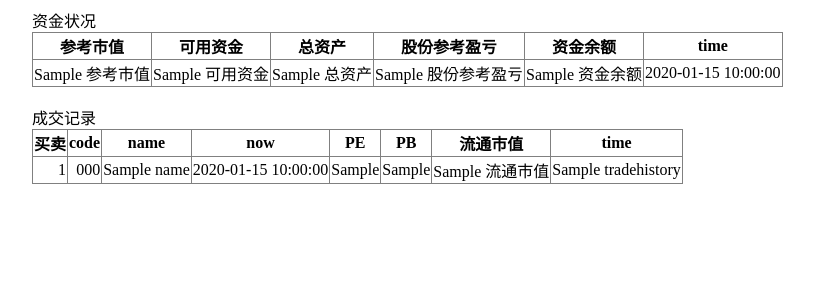
After one commit to a19284/flask_easytrade_leancloud, a Flask app: template templates/info.html in a window 1280 px wide. The commit adds this page. Shown: the top 300 px of the page, without its empty margins (16-830 px from the left). Run offline with Flask 2, Linux system fonts and the light colour scheme; the template is opened without the code that fills it: most values are stand-ins (such as "Sample title", 1, 10 or a date in 2020); some libraries are stand-ins or nearby versions.

Commit message:
leancloud db online

```diff
--- a/app.py
+++ b/app.py
@@ -13,38 +13,42 @@ app = Flask(__name__)
 
 @app.route('/')
 def hello(name=None):
-    b=[{'参考市值': 21642.0,
-      '可用资金': 28494.21,
-      '币种': '0',
-      '总资产': 50136.21,
-      '股份参考盈亏': -90.21,
-      '资金余额': 28494.21,
-      '资金帐号': 'xxx'}]
-    p=[{'买入冻结': 0,
-      '交易市场': '沪A',
-      '卖出冻结': '0',
-      '参考市价': 4.71,
-      '参考市值': 10362.0,
-      '参考成本价': 4.672,
-      '参考盈亏': 82.79,
-      '当前持仓': 2200,
-      '盈亏比例(%)': '0.81%',
-      '股东代码': 'xxx',
-      '股份余额': 2200,
-      '股份可用': 2200,
-      '证券代码': '601398',
-      '证券名称': '工商银行'}]
-    leanDBAccess.savePositionLeanCloud(p)
-    leanDBAccess.saveBalanceLeanCloud(b)
+#    b=[{'参考市值': 21642.0,
+#      '可用资金': 28494.21,
+#      '币种': '0',
+#      '总资产': 50136.21,
+#      '股份参考盈亏': -90.21,
+#      '资金余额': 28494.21,
+#      '资金帐号': 'xxx'}]
+#    p=[{'买入冻结': 0,
+#      '交易市场': '沪A',
+#      '卖出冻结': '0',
+#      '参考市价': 4.71,
+#      '参考市值': 10362.0,
+#      '参考成本价': 4.672,
+#      '参考盈亏': 82.79,
+#      '当前持仓': 2200,
+#      '盈亏比例(%)': '0.81%',
+#      '股东代码': 'xxx',
+#      '股份余额': 2200,
+#      '股份可用': 2200,
+#      '证券代码': '601398',
+#      '证券名称': '工商银行'}]
+#    leanDBAccess.savePositionLeanCloud(p)
+#    leanDBAccess.saveBalanceLeanCloud(b)
+#
+#    t={'PB': 6.36, 'high_2': 37.02, 'bid3_volume': 2700, 'ask4_volume': 5100, 'code': '603991', 'bid5_volume': 500, 'ipo_date_num_css': 0, '损耗': '0.03%', 'bid1_num': 5.14, '涨跌(%)': '2.23%', '成交量(手)': 1073800, '价格/成交量(手)/成交额': '36.72/10738/39058147', 'bid1_num_css': '', 'bid2_volume': 2400, 'datetime': ' 15:10:57', 'cha_sunhao': 0, 'bid1_volume': 1400, 'low_2': 35.56, 'ask3': 36.75, 'ask1': 36.73, 'unknown': '', 'ask1_num_css': '', 'ask_volume': 499700.0, 'close': 35.94, 'PE': 73.11, 'ask4': 36.76, '跌停价': 32.35, '成交额': 3906.0, 'bid4_volume': 600, 'ask5_volume': 8500, 'bid5': 36.65, 'ipo_date_num': 0, 'sunhao_css': '', 'volume': 1073800.0, 'bid_volume': 574100, 'bid1': 36.72, 'low': 35.56, 'bid3': 36.7, '流通市值': 6.87, 'high': 37.02, '涨跌_css': 'font-red', 'ask1_volume': 1500, '涨跌': 0.8, '总市值': 27.38, 'turnover': 5.74, 'name': '至正股份', 'ask1_num': 5.51, 'ask2_volume': 1700, '振幅': 4.06, 'bid4': 36.66, '涨停价': 39.53, 'ask5': 36.77, 'cha': 0, '最近逐笔成交': '14:59:59/36.72/6/B/22030/32201|14:59:44/36.72/7/S/25710/32171|14:59:44/36.74/26/B/95517/32166|14:59:41/36.74/9/B/33066/32160|14:59:35/36.73/3/S/11019/32147|14:59:29/36.74/5/B/18370/32140', 'bid2': 36.71, 'ask2': 36.74, 'now': 36.74, 'ask3_volume': 100, 'open': 35.89}
+#    leanDBAccess.saveTradeHistoryLeanCloud(t)
+#    leanDBAccess.saveTradeHistoryLeanCloud(t,'S')
 
     return render_template('hello.html', position=auto_trader.getAllPositionFromSqlite())
 
 @app.route('/info/')
 def info():
     b = leanDBAccess.getBalanceLeanCloud()
-    p = leanDBAccess.getPositionLeanCloud()
-    print(b,p)
-    return b
+    t = leanDBAccess.getTradeHistoryLeanCloud()
+#    p = leanDBAccess.getPositionLeanCloud()
+    return render_template('info.html', balance=b,tradehistory=t)
 
 #@app.route('/buy/',methods=['POST'])
 def buy():
@@ -115,6 +119,7 @@ def getHangqingFromQQ():
 
     #最小流通市值取得
     min_liutong = min(stockinfo.items(), key=lambda d:d[1]['流通市值'])[1]
+#    print(min_liutong)
     #计算流通市值差
     for key,value in stockinfo.items():
         try:
--- a/templates/hello.html
+++ b/templates/hello.html
@@ -35,8 +35,9 @@
 	}
   </style>
 <title>Hello from Flask</title>
+
+<dd>
 <p><a href="/info/" target="_blank">info</a></p>
-
 <dd>
 <table border='1'>
 <tr>
--- /dev/null
+++ b/templates/info.html
@@ -0,0 +1,105 @@
+<!doctype html>
+  <style>
+	.table-title{
+		background: #F5FFFA;
+	}
+	.double_row_bkcolor0{
+		background: #EAEAEA;
+	}
+	table{
+		border:1;
+		border-collapse:collapse;
+	}
+	table tr td{
+		text-align:right;
+	}
+	.font-red-bold{
+		color:red;
+		font-weight:bold;
+	}
+	.font-green-bold{
+		color:green;
+		font-weight:bold;
+	}
+	.font-bold{
+		font-weight:bold;
+	}
+	.font-red{
+		color:red;
+	}
+	.font-green{
+		color:green;
+	}
+	.font-blue{
+		color:blue;
+	}
+  </style>
+<title>Info</title>
+
+<dd>资金状况
+<table border='1'>
+<tr>
+<th>参考市值</th>
+<th>可用资金</th>
+<th>总资产</th>
+<th>股份参考盈亏</th>
+<th>资金余额</th>
+<th>time</th>
+<!--<th>卖出1/2</th>-->
+<!--<th>换仓1/2</th>-->
+</tr>
+{% for kk in balance %}
+<tr>
+<td>{{kk['参考市值']}}</td>
+<td>{{kk['可用资金']}}</td>
+<td>{{kk['总资产']}}</td>
+<td>{{kk['股份参考盈亏']}}</td>
+<td>{{kk['资金余额']}}</td>
+<td>{{kk['time']}}</td>
+<!--<td><input type='button' id="btn_sell_{{kk['证券代码']}}" value='卖出' onclick="sell('{{kk['证券代码']}}',{{kk['参考市价']}},{{kk['股份可用']}});" /></td>-->
+<!--<td><input type='button' id="btn_sell_{{kk['证券代码']}}" value='换仓1/2' onclick="huancang({{kk['证券代码']}},{{kk['参考市价']}});" /></td>-->
+</tr>
+{% endfor %}
+</table>
+<br>
+
+<dd>成交记录
+<table border='1'>
+<tr>
+<th>买卖</th>
+<th>code</th>
+<th>name</th>
+<th>now</th>
+<th>PE</th>
+<th>PB</th>
+<th>流通市值</th>
+<th>time</th>
+<!--<th>卖出1/2</th>-->
+<!--<th>换仓1/2</th>-->
+</tr>
+{% for kk in tradehistory %}
+<tr>
+<td>{{kk[0]}}</td>
+<td>{{kk[1]['code']}}</td>
+<td>{{kk[1]['name']}}</td>
+<td>{{kk[1]['now']}}</td>
+<td>{{kk[1]['PE']}}</td>
+<td>{{kk[1]['PB']}}</td>
+<td>{{kk[1]['流通市值']}}</td>
+<td>{{kk[2]}}</td>
+<!--<td><input type='button' id="btn_sell_{{kk['证券代码']}}" value='卖出' onclick="sell('{{kk['证券代码']}}',{{kk['参考市价']}},{{kk['股份可用']}});" /></td>-->
+<!--<td><input type='button' id="btn_sell_{{kk['证券代码']}}" value='换仓1/2' onclick="huancang({{kk['证券代码']}},{{kk['参考市价']}});" /></td>-->
+</tr>
+{% endfor %}
+</table>
+
+<dd><!--<input type='button' value='取得最新行情（高频）' onclick='getstockinfo();' />-->
+<div id='buy_info'></div>
+<div id='ipo_info'></div>
+<div id='stock_info_error'></div>
+<div id='stock_info'></div>
+<script src="http://code.jquery.com/jquery-1.10.2.min.js"></script>
+<script type="text/javascript">
+
+
+</script>
```
Also changed, not shown: leanDBAccess.py (+25 -6 lines), send_mail.py (+7 -6 lines).
